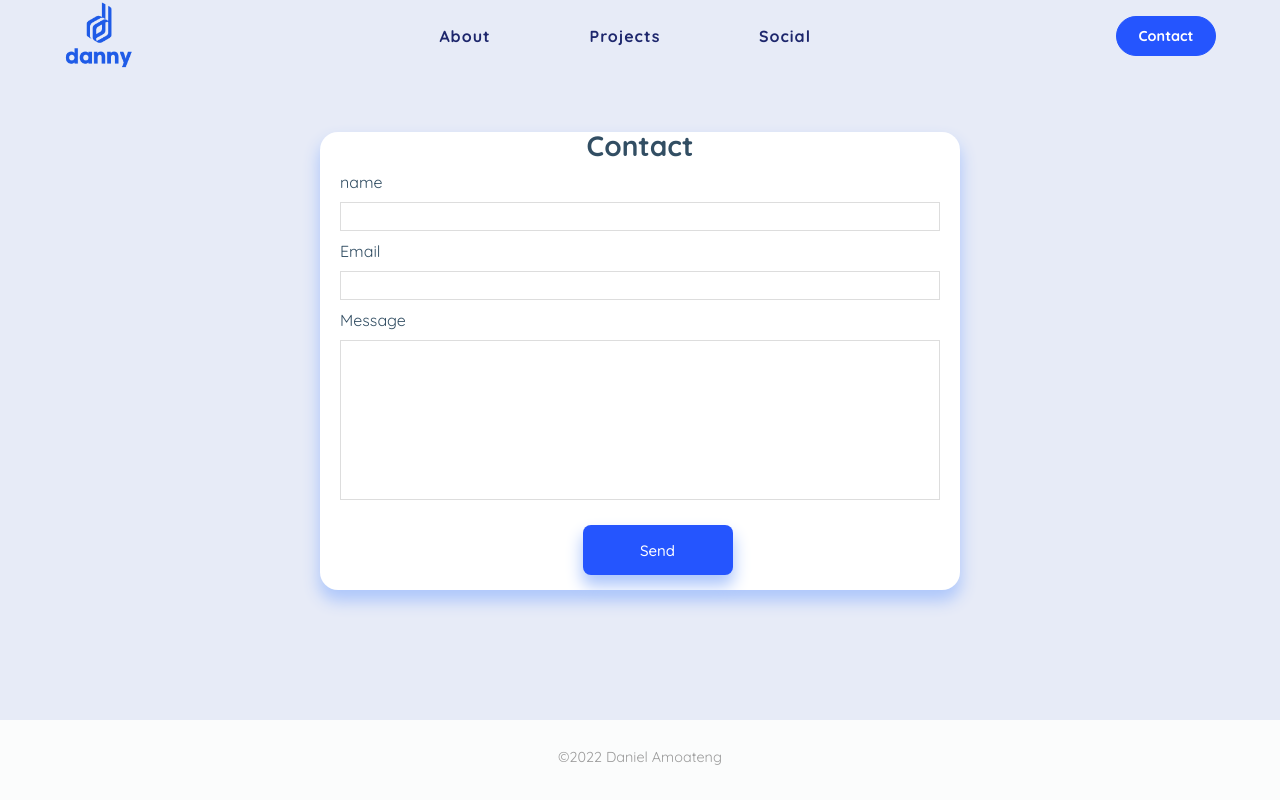
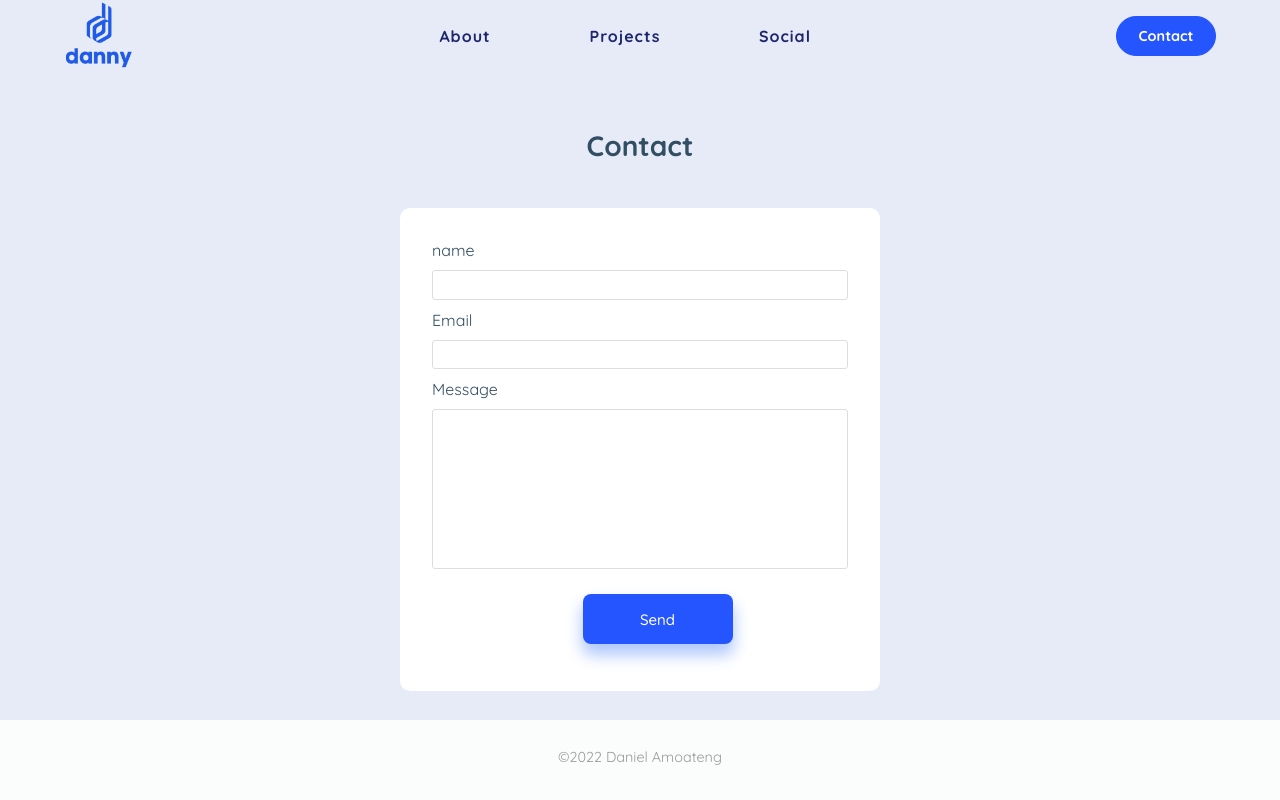
Before and after one commit to Danielamoateng1989/personalwebsite, a React (Create React App) app: page /sendmessage in a window 1280 px wide. Built offline with nearby package versions, Linux system fonts and the light colour scheme.

Commit message:
chore(): add a new form

```diff
--- a/src/components/Aboutme.js
+++ b/src/components/Aboutme.js
@@ -5,11 +5,8 @@ import { useNavigate } from 'react-router-dom';
 import { FaLinkedin, FaGithub } from 'react-icons/fa';
 
 const Aboutme = () => {
-
-   const navigate = useNavigate();
+  const navigate = useNavigate();
   const sendMessage = () => navigate('/sendmessage');
-
-
     return (
     <div>
         <div className="wrapper">
@@ -19,7 +16,7 @@ const Aboutme = () => {
             </div>
             <div className="profile-card__cnt js-profile-cnt">
               <div className="profile-card__name">Daniel Amoateng</div>
-              <div className="profile-card__txt">Software Developer from <strong> Auburn</strong></div>
+              <div className="profile-card__txt">Software Engineer from<strong>Auburn</strong></div>
               <div className="profile-card-loc">
                 <span className="profile-card-loc__icon">
                   <GoLocation />
@@ -34,9 +31,7 @@ const Aboutme = () => {
                     <FaGithub />
                   </span>
                 </a>
-
-
-              <a href="https://www.linkedin.com/in/daniel-amoateng-959a27181/" className="profile-card-social__item linkedin" target="">
+                <a href="https://www.linkedin.com/in/daniel-amoateng-959a27181/" className="profile-card-social__item linkedin" target="">
                   <span className="icon-font">
                     <FaLinkedin />
                   </span>
--- a/src/components/App.js
+++ b/src/components/App.js
@@ -11,6 +11,7 @@ import Footer from './Footer';
 import Sidebar from './Sidebar';
 import Aboutme from './Aboutme'
 import Thankyou from './Thankyou'
+
 
 import Form from './Form'
 
@@ -26,10 +27,6 @@ function App() {
           <Route path="/contact" element={<Aboutme />} />
           <Route path="/sendmessage" element={<Form />} />
           <Route path="/thankyou" element={<Thankyou />} />
-
-
-
-
       </Routes>
           <Footer />
 
--- a/src/components/Form.js
+++ b/src/components/Form.js
@@ -28,10 +28,10 @@ const Form = () => {
         })
     }
     return (
-        <div className="send_message_card">
+        <div className="">
         <div className="send-message">
             <h3>contact</h3>
-            <form onSubmit={handleSubmit}>
+            <form onSubmit={handleSubmit} className="section-form">
                 <label>name</label>
                 <input
                     type="text"
@@ -45,8 +45,6 @@ const Form = () => {
                     value={email}
                     onChange={(e) => SetEmail(e.target.value)}
                 />
-
-
                 <label>Message</label>
                 <textarea
                     value={message}
--- a/src/components/Homepage.js
+++ b/src/components/Homepage.js
@@ -1,6 +1,7 @@
 import React from 'react';
 import ProfileImage from '../images/backgroundImage_ccexpress.png';
 import { useGlobalContext } from './context';
+
 
 const Homepage = () => {
   const { closeSubmenu } = useGlobalContext();
@@ -23,7 +24,9 @@ const Homepage = () => {
           <img src={ProfileImage} className='Daniel-img' alt='portrait'/>
         </article>
       </div>
+
     </section>
+
   );
 };
 
--- a/src/index.css
+++ b/src/index.css
@@ -18,9 +18,6 @@ body {
   font-family: 'Quicksand', sans-serif;
   color: #324e63;
   background-color: #E7EBF7;
-
-
-
 }
 ul {
   list-style-type: none;
@@ -37,12 +34,10 @@ h4 {
   margin-bottom: 0.75rem;
  font-family: 'Quicksand', sans-serif;
  color: (var(--color-headings))
-
 }
 h1 {
   font-size: 3rem;
   color:var(--color-headings);
-
 }
 h2 {
   font-size: 2rem;
@@ -58,12 +53,7 @@ h4 {
 p {
   margin-bottom: 0.9rem;
   color: #8688a2;
-
-
 }
-
-
-/*  global classes */
 
 /* section */
  .section {
@@ -72,13 +62,11 @@ p {
   margin: 0 auto;
   max-width: var(--max-width);
 }
-
 @media screen and (min-width: 992px) {
   .section {
     width: 95vw;
   }
 }
-
 /*
 ===============
 Styles
@@ -95,16 +83,12 @@ Styles
   background-color: #E7EBF7;
   position: relative;
   z-index: 1;
-
-
 }
 
 /*This is what centers the navigation items*/
 .nav-center {
   width: 90vw;
-
 }
-
 
 /*Navigation header*/
 .nav-header {
@@ -128,21 +112,16 @@ Styles
   cursor: pointer;
   border-radius: 20px;
   transition: all 0.3s;
+}
 
-}
 .login-btn:hover{
   transition: all 0.3s;
 }
-/*Background of the color changes from royalblue to yellow with you hover over explore button*/
-.btn:hover {
-  background: #ECB365;
-}
+
 
 .nav-links {
   display: none;
 }
-
-
 /*Hero background Image*/
 .hero::before {
   content: '';
@@ -162,7 +141,6 @@ Styles
   justify-items: center;
 }
 
-
 /*We are centering the hero with a width of 90vw*/
 .hero-center {
   width: 90vw;
@@ -180,7 +158,6 @@ Styles
   max-width: 35em;
   line-height: 1.8;
 }
-
 
 @media only screen and (min-width: 768px) {
   h1 {
@@ -204,12 +181,7 @@ Styles
   h4 {
     line-height: 1;
   }
-
-
-
 }
-
-
 @media only screen and (min-width: 1024px) {
   .nav-center {
     display: grid;
@@ -240,13 +212,9 @@ Styles
     border-radius: 18px;
 
   }
-
-
-
   .hero-info h1 {
     font-size: 1rem;
     margin-top: 40px;
-
   }
   .hero-info p {
     font-size: 0.8rem;
@@ -282,7 +250,6 @@ Styles
   }
 
 }
-
 @media only screen and (min-width: 600px) {
   .hero::before {
     background-size: contain;
@@ -407,9 +374,7 @@ Styles
 .Daniel-img {
     width: 26rem;
     border-radius: 18px;
-
 }
-
 .login-btn {
     display: inline-block;
 }
@@ -488,7 +453,7 @@ Styles
   transition: 0.3s;
   transform: scale(0);
   background: white;
-  color: black;
+  color:var(--color-headings);
 
 }
 .sidebar-wrapper.show {
@@ -502,13 +467,12 @@ Styles
   position: relative;
   padding: 4rem 2rem;
 }
-
 /*Sidebar close menu button of shape x*/
 .close-btn {
-  font-size: 1.5rem;
+  font-size: 1rem;
   background: transparent;
   border-color: transparent;
-  color: var(--clr-grey-5);
+  color: rgb(141, 139, 139);
   position: absolute;
   top: 1rem;
   right: 1rem;
@@ -567,14 +531,12 @@ Styles
  font-size: 1.25rem;
 
 }
-
 .Daniel-img {
   width: 100%;
   display: block;
   margin-left: auto;
   margin-right: auto;
   width: 50%;
-
 }
 .nav {
   width: 100vw;
@@ -589,7 +551,6 @@ Styles
   .sidebar-wrapper {
     display: none;
 }
-
 .card {
    height: 100%;
  }
@@ -654,29 +615,12 @@ Styles
   margin-right: 10px;
 }
 
-/*Learn more button on homepage*/
-.leardMore-button {
- font-family: 'Quicksand', sans-serif;
-  font-size: 1rem;
-  width: 160px;
-  height: 45px;
-  padding: 10px;
-  box-shadow:rgb(140, 140, 140);
-  padding: 0.25rem 0.75rem;
-  color:rgb(255, 255, 255);
-  background: var(--color-secondary);
-  border-color: transparent;
-  border-radius: 6px;
-  cursor: pointer;
-  text-transform: uppercase;
-
-}
 /*Hamburger icon button styling*/
 .toggle-btn {
  font-family: 'Quicksand', sans-serif;
-  font-size: 2rem;
+  font-size: 1.5rem;
   width: 160px;
-  margin-right: -2.5rem;
+  margin-right: -2.9rem;
   margin-top: 10px;
   color: #245BE6;
   cursor: pointer;
@@ -803,55 +747,6 @@ Styles
 .para.p1{
   font-size: 1rem;
   margin-top: -30px;
-}
-
-
-
-
-.form-light .font-small {
-  font-size: 0.8rem; }
-
-.form-light [type="radio"] + label,
-.form-light [type="checkbox"] + label {
-  font-size: 0.8rem; }
-
-.form-light [type="checkbox"] + label:before {
-  top: 2px;
-  width: 15px;
-  height: 15px; }
-
-.form-light input[type="checkbox"] + label:before {
-  content: '';
-  position: absolute;
-  top: 0;
-  left: 0;
-  width: 17px;
-  height: 17px;
-  z-index: 0;
-  border-radius: 1px;
-  margin-top: 2px;
-  -webkit-transition: 0.2s;
-  transition: 0.2s; }
-
-.form-light input[type="checkbox"]:checked + label:before {
-  top: -4px;
-  left: -3px;
-  width: 12px;
-  height: 22px;
-  border-style: solid;
-  border-width: 2px;
-  border-color: transparent #EB3573 #EB3573 transparent;
-  -webkit-transform: rotate(40deg);
-  -ms-transform: rotate(40deg);
-  transform: rotate(40deg);
-  -webkit-transform-origin: 100% 100%;
-  -ms-transform-origin: 100% 100%;
-  transform-origin: 100% 100%; }
-
-.form-light .footer {
-  border-bottom-left-radius: .3rem;
-  border-bottom-right-radius: .3rem;
-
 }
 
 .vl {
@@ -1074,7 +969,6 @@ a, a:hover {
   color: #fff;
   background: #405de6;
   box-shadow: 0 10px 16px 1px rgba(174, 199, 251, 1);
-
   position: relative;
   font-size: 21px;
   flex-shrink: 0;
@@ -1275,19 +1169,16 @@ a, a:hover {
   box-sizing: border-box;
   display: block;
   position: relative;
+  border-radius: 3px;
 
 }
 
-input[type=submit]:hover {
-  background-color: #45a049;
-}
 
 .card-wrapper {
   border-radius: 5px;
   background-color: white;
   padding: 20px;
 }
-
 
 
 .send-message textarea {
@@ -1315,14 +1206,6 @@ input[type=submit]:hover {
   padding: 30px;
   text-align: center;
 }
-/* h1 {
-  font-family: "Kaushan Script", cursive;
-  font-size: 4em;
-  letter-spacing: 3px;
-  color: #5892ff;
-  margin: 0;
-  margin-bottom: 20px;
-} */
 .wrapper-2 p {
   margin: 0;
   font-size: 1.3em;
@@ -1341,13 +1224,9 @@ input[type=submit]:hover {
   box-shadow: 0 10px 16px 1px rgba(174, 199, 251, 1);
   cursor: pointer;
 }
-
 .li {
   list-style-type: none;
 }
-
-
-
 .footer-like {
   margin-top: auto;
   background: #d7e6fe;
@@ -1390,15 +1269,46 @@ input[type=submit]:hover {
   }
 }
 
-/*Send message card */
-.send_message_card {
-  background-color: #fff;
-  width: 50%;
-  height: 100%;
-  border-radius: 18px;
-  margin:  auto;
-  margin-top: 50px;
-  object-fit: cover;
-  font-weight: 400;
-  box-shadow: 0 10px 16px 1px rgba(174, 199, 251, 1);
+/*Contact me form*/
+.section-form {
+  width: 80%;
+  margin: 3em auto;
+  background-color: #ffff;
+  padding: 2em;
+  border-radius: 10px;
 }
+.section-form .intro {
+  margin-bottom: 2em;
+}
+.section-form h1 {
+  text-align: center;
+  font-size: 1.6em;
+  margin-bottom: 0.6em;
+}
+.section-form h2 {
+  text-align: center;
+  font-size: 1.23077em;
+}
+input[type="text"],
+textarea {
+  width: 100%;
+  margin-bottom: 1em;
+  font-size: 0.9em;
+  font-weight: 300;
+  padding: 0.5em 1em;
+  color: #555555;
+  font-weight: 300;
+  border-radius: 3px;
+}
+
+.send-message input, .send-message textarea {
+  width: 100%;
+  padding: 6px 10px;
+  margin: 10px 0;
+  border: 0.5px solid #ddd;
+  box-sizing: border-box;
+  display: block;
+  position: relative;
+  border-radius: 3px;
+
+}
```
Lines whose indentation alone changed are shown as unchanged.
